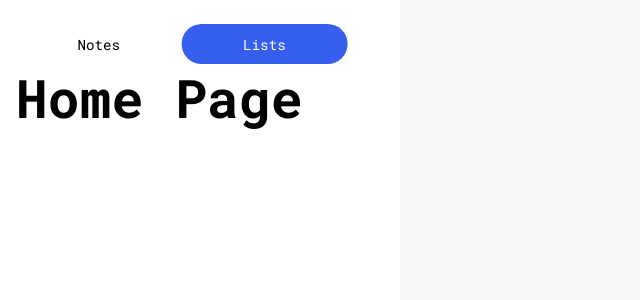
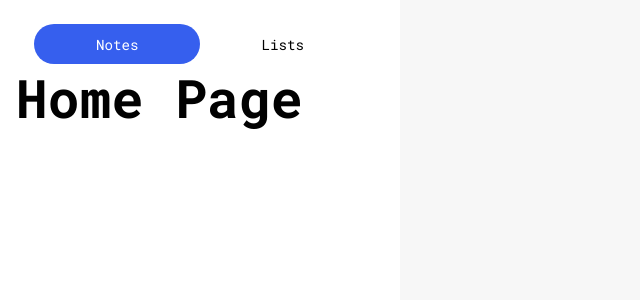
Before and after one commit to gzkdev/minotes-app, a React (Create React App) app: page / in a window 1280 px wide. Shown: the top 300 px of the page, without its empty margins (0-640 px from the left). Built offline with nearby package versions, Linux system fonts and the light colour scheme.

Commit message:
style: add style to center control-switch

```diff
--- a/src/components/ControlSwitch/control-switch.module.css
+++ b/src/components/ControlSwitch/control-switch.module.css
@@ -2,6 +2,7 @@
   position: relative;
   width: 90%;
   max-width: 400px;
+  margin: 0 auto;
   display: flex;
   align-items: center;
   justify-content: space-between;
--- a/src/components/ControlSwitch/index.tsx
+++ b/src/components/ControlSwitch/index.tsx
@@ -2,7 +2,7 @@ import styles from "./control-switch.module.css";
 
 function ControlSwitch() {
   return (
-    <div className={styles.control__switch} data-mode="lists">
+    <div className={styles.control__switch} data-mode="notes">
       <button className={styles.control__btn}>Notes</button>
       <button className={styles.control__btn}>Lists</button>
     </div>
```
